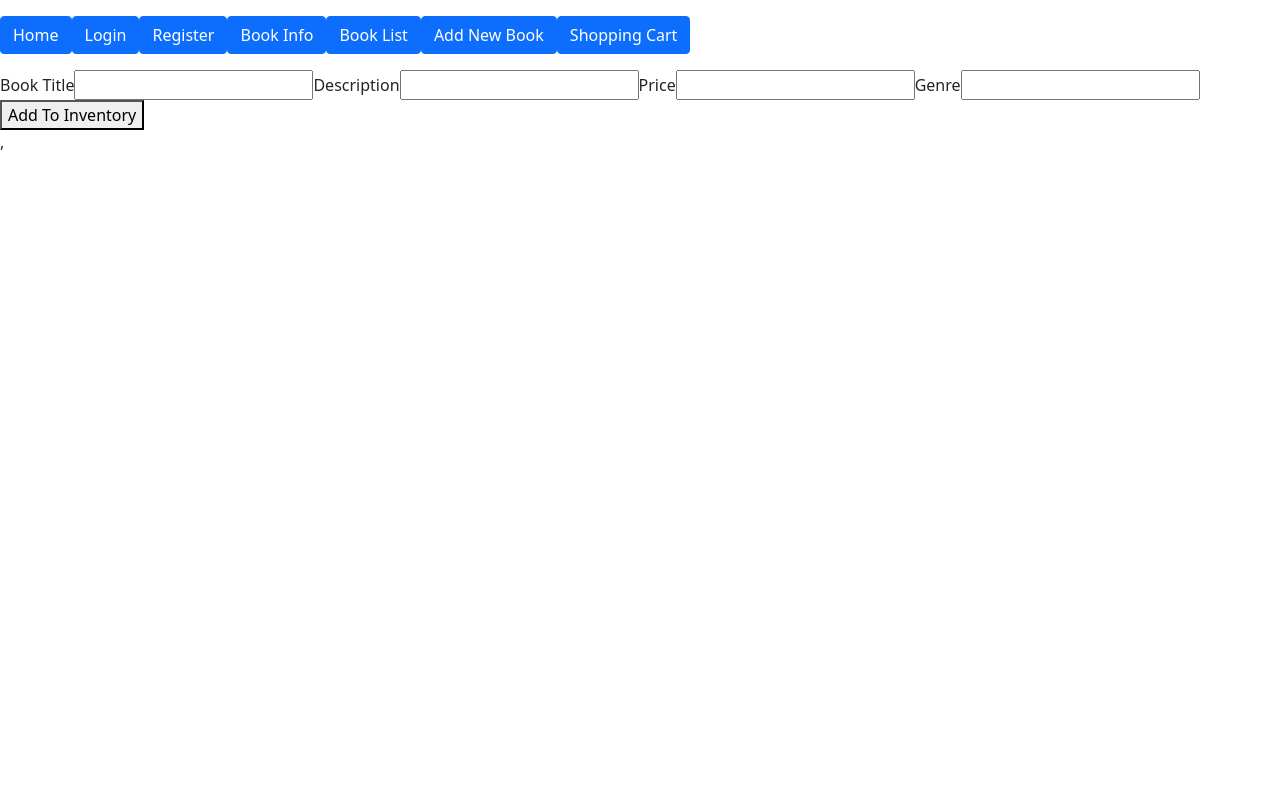
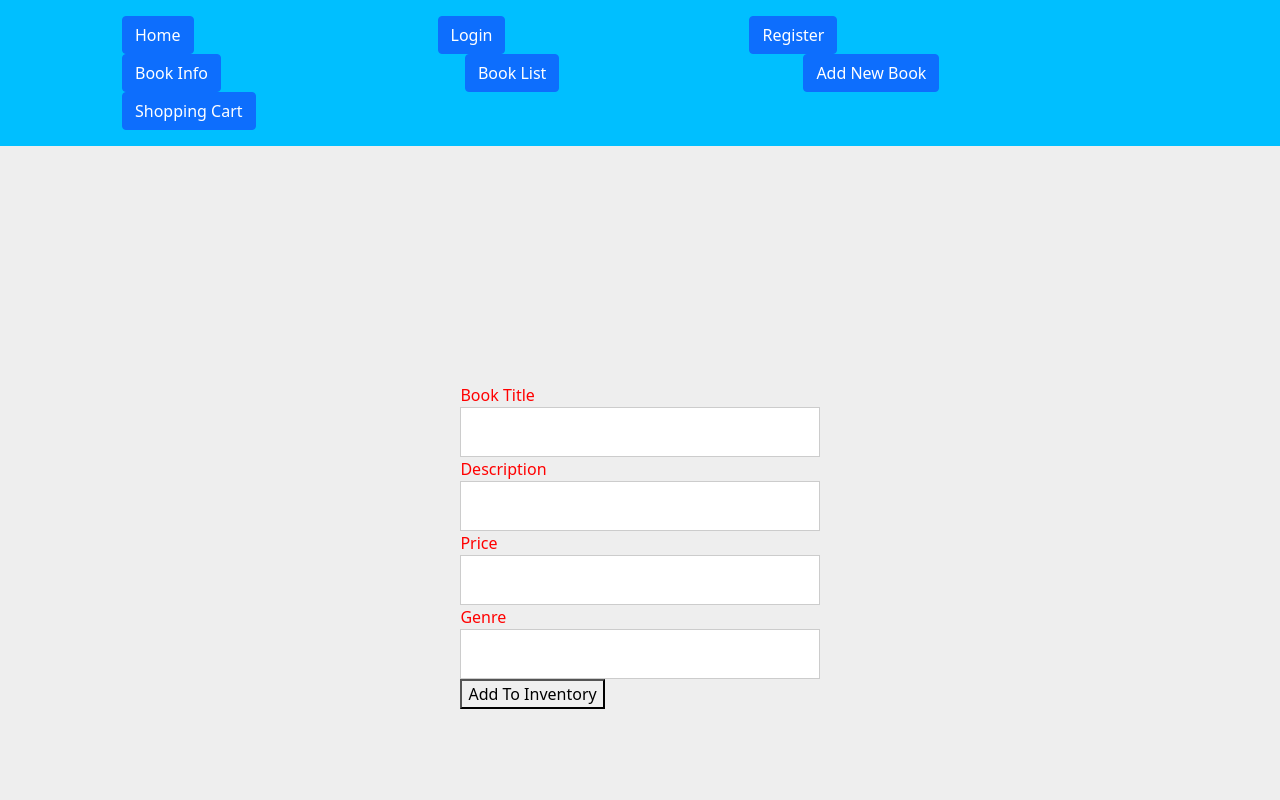
Before and after one commit to DustinFlynn297/BooksECommerce, a React (Create React App) app: page /addNew in a window 1280 px wide. Shown: the top 800 px of the page. Built offline with nearby package versions, Linux system fonts and the light colour scheme; no server answers.

Commit message:
Addition and update of styling for Login, Register, Landing, AddNewProduct and NavBar components.

```diff
--- a/src/components/AddNewProduct/AddNewProduct.jsx
+++ b/src/components/AddNewProduct/AddNewProduct.jsx
@@ -1,5 +1,26 @@
+
 import React, { Component } from 'react';
-
+import styled from "styled-components";
+const StyleAddNewProductDiv = styled.div`
+ .add-new-product-container{
+  width: 100%;
+  // height: 100%;
+  background-color: #EEEEEE;
+  color: red;
+  display:flex;
+  justify-content:center;
+  align-items:center;
+  height:100vh;
+ }
+ .add-product-input{
+  width: 100%;
+  padding: 12px 20px;
+  // margin: 8px;
+  display: inline-block;
+  border: 1px solid #ccc;
+  box-sizing: border-box
+ }
+`
 class AddNewProduct extends Component {
   constructor(props) {
     super(props);
@@ -10,13 +31,11 @@ class AddNewProduct extends Component {
       genre: ""
      };
   }
-
   handleChange = (event) => {
     this.setState({
       [event.target.name]: event.target.value,
     });
   };
-
   handleSubmit = (event) => {
     event.preventDefault();
     let intPrice = parseInt(this.state.price);
@@ -28,22 +47,30 @@ class AddNewProduct extends Component {
     }
     this.props.addNewProduct(newProduct)
   }
-
   render() {
     return (
+      <div >
+        <StyleAddNewProductDiv>
+          <div className="add-new-product-container">
             <form onSubmit = {this.handleSubmit}>
               <label>Book Title</label>
-                <input name = "productName" onChange = {this.handleChange}value = {this.state.productName} />
+              <input className="add-product-input" name = "productName" onChange = {this.handleChange}value = {this.state.productName} />
+              <br/>
               <label>Description</label>
-                <input name = "productDescription" onChange = {this.handleChange}value = {this.state.productDescription} />
+              <input className="add-product-input" name = "productDescription" onChange = {this.handleChange}value = {this.state.productDescription} />
+              <br/>
               <label>Price</label>
-                <input name = "price" onChange = {this.handleChange}value = {this.state.price} />
+              <input className="add-product-input" name = "price" onChange = {this.handleChange}value = {this.state.price} />
+              <br/>
               <label>Genre</label>
-                <input name = "genre" onChange = {this.handleChange}value = {this.state.genre} />
+              <input className="add-product-input" name = "genre" onChange = {this.handleChange}value = {this.state.genre} />
+              <br/>
               <button type = "submit">Add To Inventory</button>
             </form>
+          </div>
+        </StyleAddNewProductDiv>
+      </div>
      );
   }
 }
-
 export default AddNewProduct;
--- a/src/components/Landing/Landing.css
+++ b/src/components/Landing/Landing.css
@@ -4,5 +4,5 @@
 }
 
 .container {
-    background-color: aqua;
+    background-color:beige;
 }
--- a/src/components/Landing/Landing.jsx
+++ b/src/components/Landing/Landing.jsx
@@ -9,7 +9,7 @@ const Landing = (props) => {
   return (
     <div className="container mx-auto my-auto overflow-hidden">
       <div className="row">
-        <h1>Welcome to BB*</h1>
+        <h1>Welcome to BB's Online Book Store</h1>
         <p>{props.user?.firstName}</p>
         <p>{JSON.stringify(props.user)}</p>
       </div>
@@ -24,9 +24,9 @@ const Landing = (props) => {
                 alt="First slide"
               />
               <Carousel.Caption>
-                <h3>Not Books!</h3>
+                <h3>BB's Books</h3>
                 <p>
-                  Nulla vitae elit libero, a pharetra augue mollis interdum.
+                  One stop shop for all Book Lovers!
                 </p>
               </Carousel.Caption>
             </Carousel.Item>
@@ -38,8 +38,8 @@ const Landing = (props) => {
               />
 
               <Carousel.Caption>
-                <h3>Books!</h3>
-                <p>Lorem ipsum dolor sit amet, consectetur adipiscing elit.</p>
+                <h3>Buy or Sell Locally!</h3>
+                <p>Support Local Businesses and Authors!</p>
               </Carousel.Caption>
             </Carousel.Item>
             <Carousel.Item>
@@ -50,10 +50,9 @@ const Landing = (props) => {
               />
 
               <Carousel.Caption>
-                <h3>More Books!</h3>
+                <h3>Start Selling Online with Your Own Books</h3>
                 <p>
-                  Praesent commodo cursus magna, vel scelerisque nisl
-                  consectetur.
+                 Set up to start selling your own collection of Books
                 </p>
               </Carousel.Caption>
             </Carousel.Item>
--- a/src/components/Login/Login.jsx
+++ b/src/components/Login/Login.jsx
@@ -1,4 +1,34 @@
 import React, { useState } from "react";
+import styled from "styled-components";
+
+
+
+const LoginDiv = styled.div`
+
+.LoginContainer{
+  width: 100%;
+  // height: 100%;
+  background-color: #eeeeee;
+  color: red;
+  display:flex;
+  justify-content:center;
+  align-items:center;
+  height:100vh;
+
+}
+
+.loginInput{
+  width: 100%;
+  padding: 12px 20px;
+  // margin: 8px;
+  display: inline-block;
+  border: 1px solid #ccc;
+  box-sizing: border-box
+}
+
+
+
+`
 
 const Login = (props) => {
   const [loginUser, setLoginUser] = useState({ UserName: "", Password: "" });
@@ -15,9 +45,13 @@ const Login = (props) => {
   };
   return (
     <div>
+        <LoginDiv>
+        <div className = "LoginContainer">
         <form action="" onSubmit={handleSubmit}>
           <label htmlFor="">Email</label>
           <input
+
+            className = "loginInput"
             name="Email"
             value={loginUser.Email}
             onChange={handleChange}
@@ -26,6 +60,8 @@ const Login = (props) => {
           <br />
           <label htmlFor="">Password</label>
           <input
+
+            className = "loginInput"
             name="Password"
             value={loginUser.Password}
             onChange={handleChange}
@@ -34,6 +70,9 @@ const Login = (props) => {
           <button type = "submit">Login</button>
         </form>
         </div>
+        </LoginDiv>
+      </div>
+
   );
 };
 
--- a/src/components/NavBar/NavBar.css
+++ b/src/components/NavBar/NavBar.css
@@ -1,3 +1,23 @@
+.nav-container{
+
+    background-color: deepskyblue;
+    width: 100%;
+    height: 10%;
+
+}
+/*.btn-margin-left {*/
+/*    margin-left: 2px;*/
+/*}*/
+/*.btn-margin-right {*/
+/*    margin-right: 2px;*/
+/*}*/
+
+.nav-button{
+
+    margin-left: 122px;
+    margin-right: 122px;
+}
+
 .nav {
     padding: 1em;
 }
--- a/src/components/NavBar/NavBar.jsx
+++ b/src/components/NavBar/NavBar.jsx
@@ -1,35 +1,35 @@
 import { Link } from "react-router-dom";
 import { Button } from "react-bootstrap";
 import "./NavBar.css";
-
 function NavBar() {
  return (
-    <container>
+   <container >
+    <div className="nav-container">
      <nav className="nav">
       <Link to="/">
-          <Button variant="primary">Home</Button>
+       <Button className="nav-button" variant="primary">Home</Button>
       </Link>
       <Link to="/login">
-        <Button variant="primary">Login</Button>
+       <Button className="nav-button" variant="primary">Login</Button>
       </Link>
       <Link to="/register">
-        <Button variant="primary">Register</Button>
+       <Button className="nav-button" variant="primary">Register</Button>
       </Link>
       <Link to="/bookDetails">
-        <Button variant="primary">Book Info</Button>
+       <Button className="nav-button" variant="primary">Book Info</Button>
       </Link>
       <Link to="/books">
-        <Button variant="primary">Book List</Button>
+       <Button className="nav-button" variant="primary">Book List</Button>
       </Link>
       <Link to="/addNew">
-        <Button variant="primary">Add New Book</Button>
+       <Button className="nav-button" variant="primary">Add New Book</Button>
       </Link>
       <Link to="/shoppingcart">
-          <Button variant="primary">Shopping Cart</Button>
+       <Button className="nav-button" variant="primary">Shopping Cart</Button>
       </Link>
      </nav>
+    </div>
    </container>
  );
 }
-
 export default NavBar;
--- a/src/components/ProductDetail/ProductDetail.jsx
+++ b/src/components/ProductDetail/ProductDetail.jsx
@@ -63,7 +63,7 @@ const LoggedInReviewAndCart = (props) => {
 
     if (!currentUser) {
         console.log("user is not logged in ");
-        alert("spoiler alert");
+        // alert("spoiler alert");
         // use either return
         // return <>Please Log in to view our Shopping carts and to leave a review</>;
         return null;
--- a/src/components/ProductList/ProductList.css
+++ b/src/components/ProductList/ProductList.css
@@ -3,3 +3,6 @@
     font-size: 20px;
     font-style: weight;
 }
+.border {
+    border-bottom: 1px solid black;
+}
--- a/src/components/ProductList/ProductList.jsx
+++ b/src/components/ProductList/ProductList.jsx
@@ -33,9 +33,14 @@ const ProductList = (props) => {
           .map((book) => (
             <tr key={book.id}>
               <td>
-                {book.productName}
-                {book.price}
-                {book.genre}
+              <div className="border">
+                      <p>Title:{book.productName}</p>
+                      <p>       Price: {book.price}</p>
+                      <p>
+                          Genre: {book.genre}
+                      </p>
+                  </div>
+
               </td>
               <td className="buttonCenter">
                 <Link to = {`/bookDetails/${book.id}`}>
--- a/src/components/Register/Register.jsx
+++ b/src/components/Register/Register.jsx
@@ -1,4 +1,32 @@
 import React, {useState} from 'react';
+import styled from "styled-components";
+
+const RegisterDiv = styled.div`
+
+.Register-Container{
+  width: 100%;
+  // height: 100%;
+  background-color: #eeeeee;
+  color: red;
+  display:flex;
+  justify-content:center;
+  align-items:center;
+  height:100vh;
+
+}
+
+.Register-Input{
+  width: 100%;
+  padding: 12px 20px;
+  // margin: 8px;
+  display: inline-block;
+  border: 1px solid #ccc;
+  box-sizing: border-box
+}
+
+
+
+`
 
 export const RegisterUser = (props) => {
   const [registerUsers, setRegisterUsers] = useState({
@@ -24,22 +52,32 @@ export const RegisterUser = (props) => {
 
   return(
     <div>
+      <RegisterDiv>
       {/*might need to put type of request*/}
+      <div className = "Register-Container">
+
       <form action="" onSubmit={handleSubmit} >
         <label for="">First Name</label>
-        <input name="FirstName" value={registerUsers.FirstName} onChange={handleChange} type="text"/>
+        <input className = "Register-Input" name="FirstName" value={registerUsers.FirstName} onChange={handleChange} type="text"/>
+        <br/>
         <label htmlFor="">Last Name</label>
-        <input name="LastName" value={registerUsers.LastName} onChange={handleChange} type="text"/>
+        <input className = "Register-Input"  name="LastName" value={registerUsers.LastName} onChange={handleChange} type="text"/>
+        <br/>
         <label htmlFor="">User Name</label>
-        <input name="UserName" value={registerUsers.UserName} onChange={handleChange} type="text"/>
+        <input className = "Register-Input" name="UserName" value={registerUsers.UserName} onChange={handleChange} type="text"/>
+        <br/>
         <label htmlFor="">Password</label>
-        <input name="Password" value={registerUsers.Password} onChange={handleChange} type="text"/>
+        <input className = "Register-Input" name="Password" value={registerUsers.Password} onChange={handleChange} type="text"/>
+        <br/>
         <label htmlFor="">Email</label>
-        <input name="Email" value={registerUsers.Email} onChange={handleChange} type="text"/>
+        <input className = "Register-Input" name="Email" value={registerUsers.Email} onChange={handleChange} type="text"/>
+        <br/>
         <label htmlFor="">Phone Number</label>
-        <input name="PhoneNumber" value={registerUsers.PhoneNumber} onChange={handleChange} type="text"/>
+        <input className = "Register-Input" name="PhoneNumber" value={registerUsers.PhoneNumber} onChange={handleChange} type="text"/>
         <button type="submit">Create Account</button>
       </form>
+      </div>
+      </RegisterDiv>
     </div>
   )
 }
```
Lines whose indentation alone changed are shown as unchanged.
